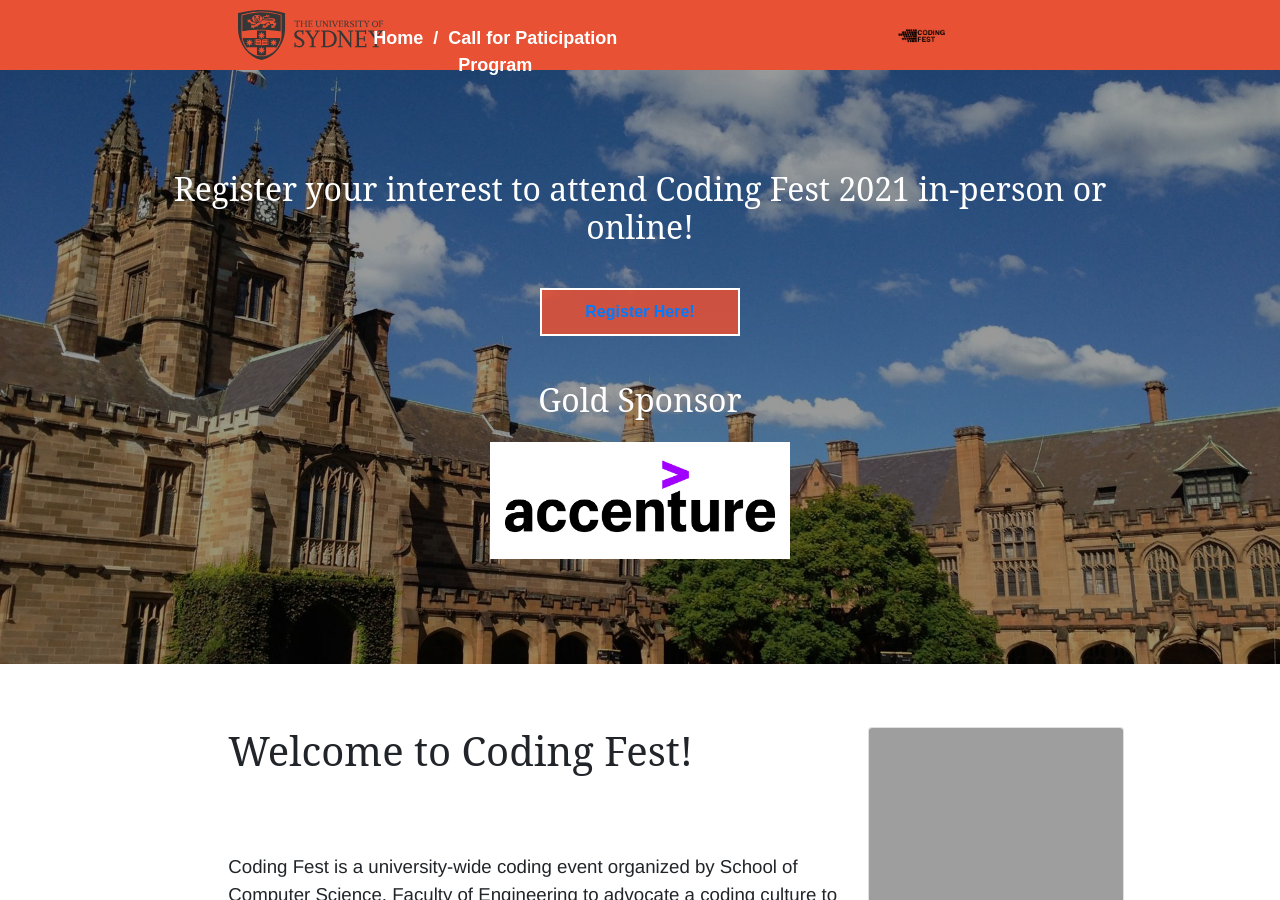
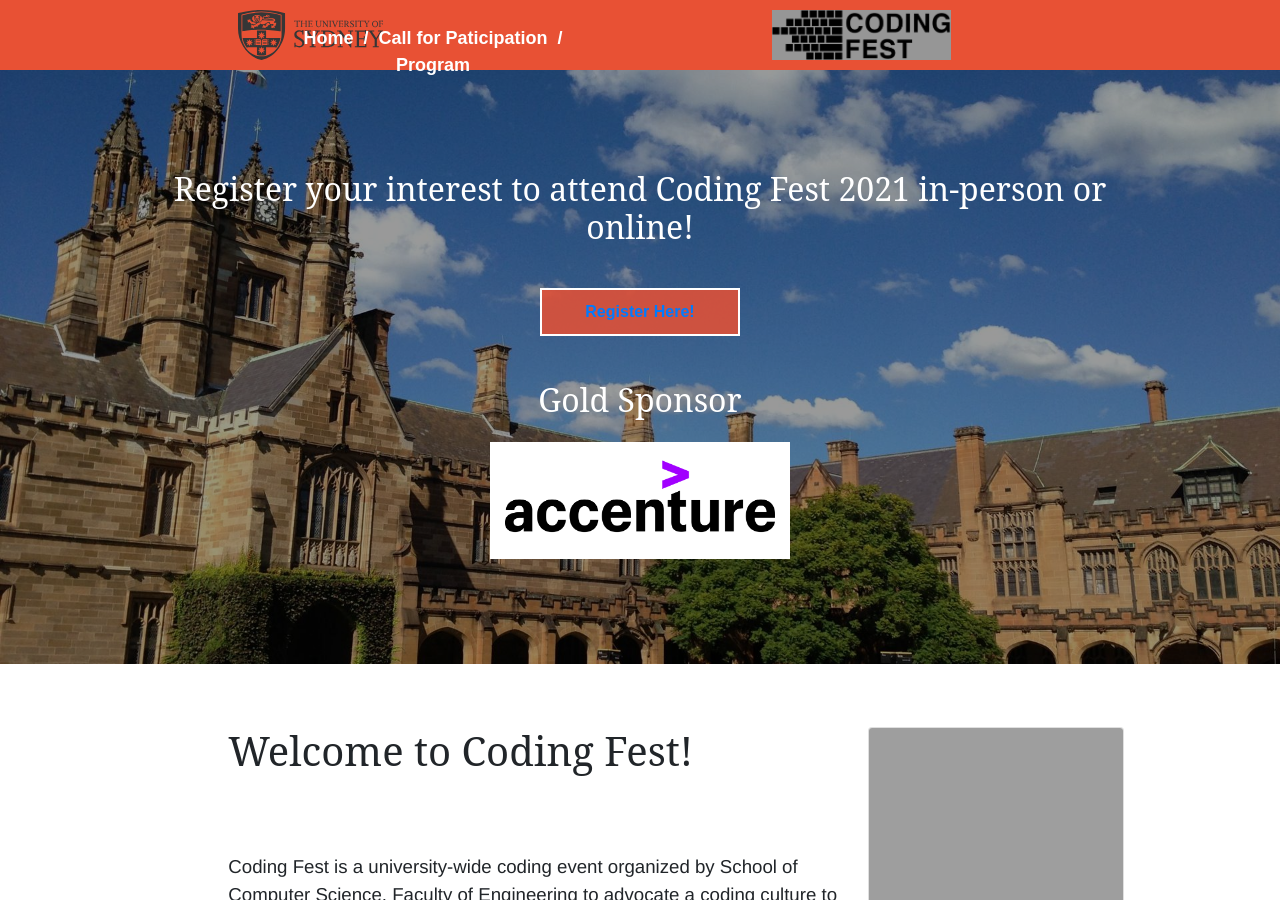
Before and after one commit to codingfestsydney/codingfestWeb, a Jekyll site: the page built from index.md, in a window 1280 px wide and 900 px high. Built offline with Jekyll 4.4.1, drawn with Linux system fonts in a browser that asks for light colours; nearby versions of some CDN libraries; our own code applies the rules of GitHub Pages for plain Markdown files.

Commit message:
Update the Logo

```diff
--- a/_layouts/default.html
+++ b/_layouts/default.html
@@ -195,16 +195,18 @@
         <div class="row banner" style="background-color: #e85134;display: flex;">
             <div class="col-2">
             </div>
-            <div class="col-1">
-                <img src='https://codingfestsydney.github.io/assets/files/USydLogo.svg' class="logo">
-            </div>
+
             <div class="col-5">
                 <div class="row">
-
+                    <div class="col-1">
+                        <img src='https://codingfestsydney.github.io/assets/files/USydLogo.svg' class="logo">
+                    </div>
                     <div class="col-8 navitem">
-                        <a href="#"><span class="navispan">Home</span></a>
+                        <a href="call.html"><span class="navispan">Home</span></a>
                         <span class="navispan">/</span>
                         <a href="#"><span class="navispan">Call for Paticipation</span></a>
+                        <span class="navispan">/</span>
+
                         <a href="#"><span class="navispan">Program</span></a>
                     </div>
                     <!-- <div class="col-3 navitem"></div>
```
Also changed, not shown: assets/files/festlogo.png.
